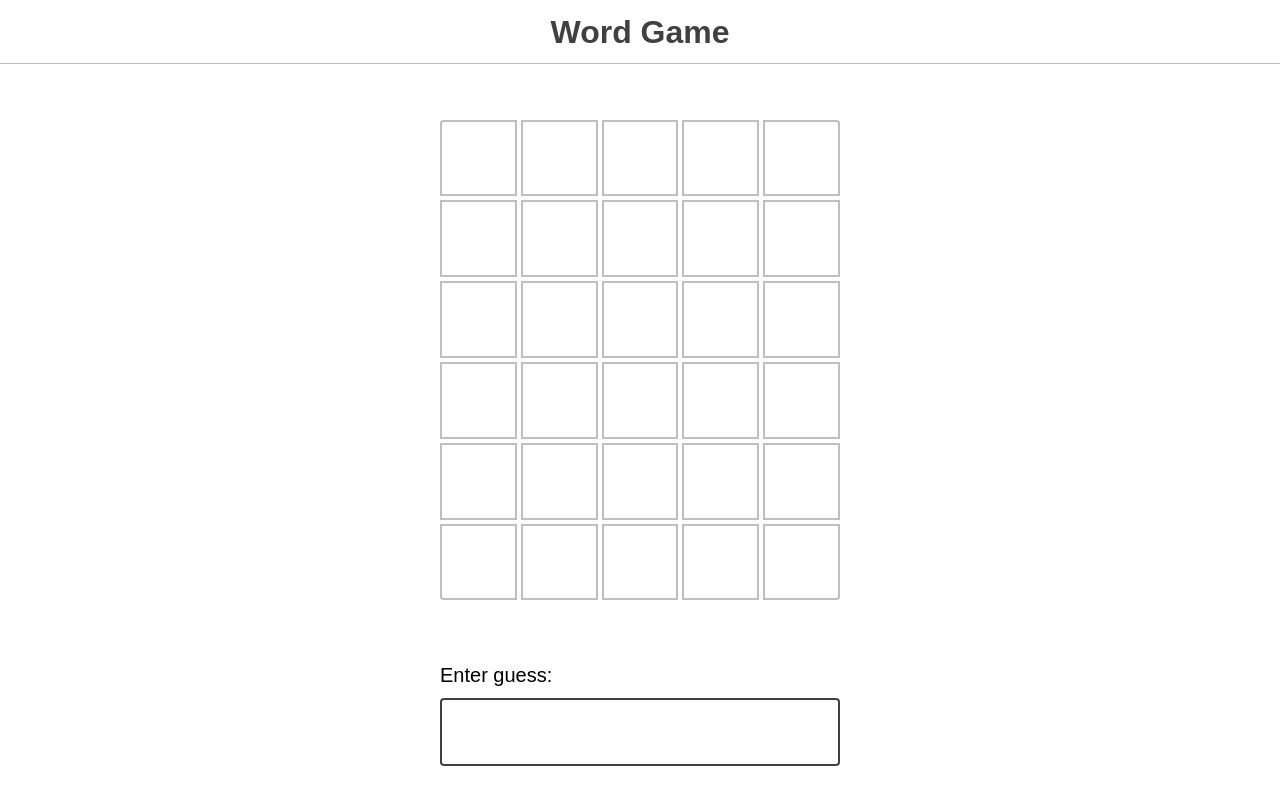
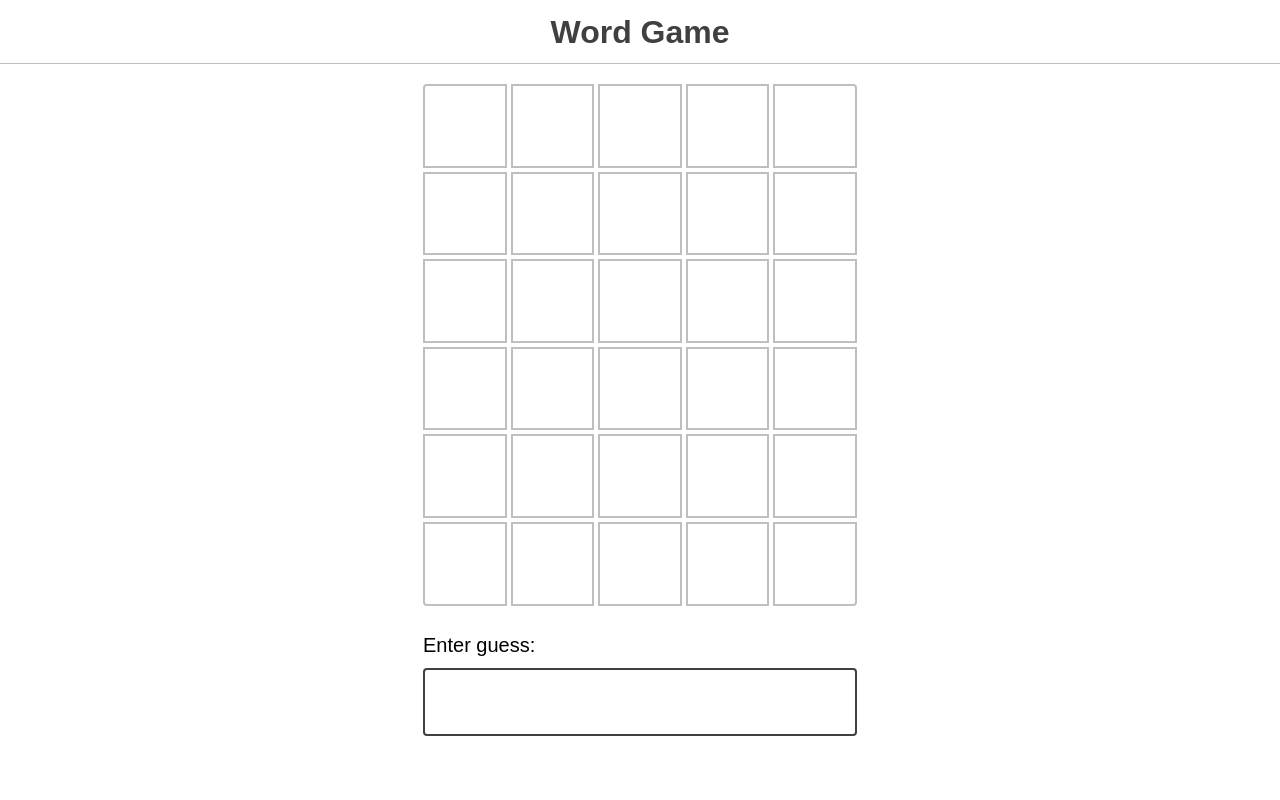
Before and after one commit to joy-of-react/project-wordle, a React (Vite) app: page / in a window 1280 px wide. Built offline with nearby package versions, Linux system fonts and the light colour scheme.

Commit message:
change some paddings to less values

```diff
--- a/src/styles.css
+++ b/src/styles.css
@@ -4,7 +4,7 @@
 html {
   overflow-y: scroll;
 
-  --game-spacing: 32px;
+  --game-spacing: 20px;
   --header-height: 4rem;
 
   --color-success: hsl(150deg 70% 30%);
@@ -77,17 +77,16 @@ h1 {
   display: flex;
   flex-direction: column;
   gap: var(--game-spacing);
-  padding: var(--game-spacing) 32px;
+  padding: var(--game-spacing) 15px;
   margin: 0 auto;
   min-width: 250px;
   max-width: min(500px, 58vh, 100%);
 }
 
 .guess-results {
-  flex: 1;
   display: flex;
   flex-direction: column;
-  justify-content: center;
+  justify-content: flex-start;
 }
 
 .guess {
```
